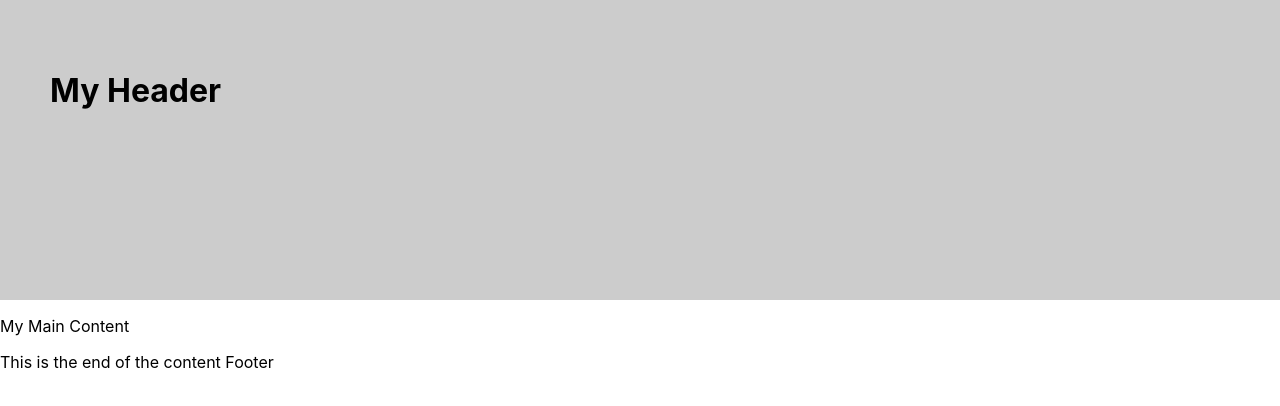
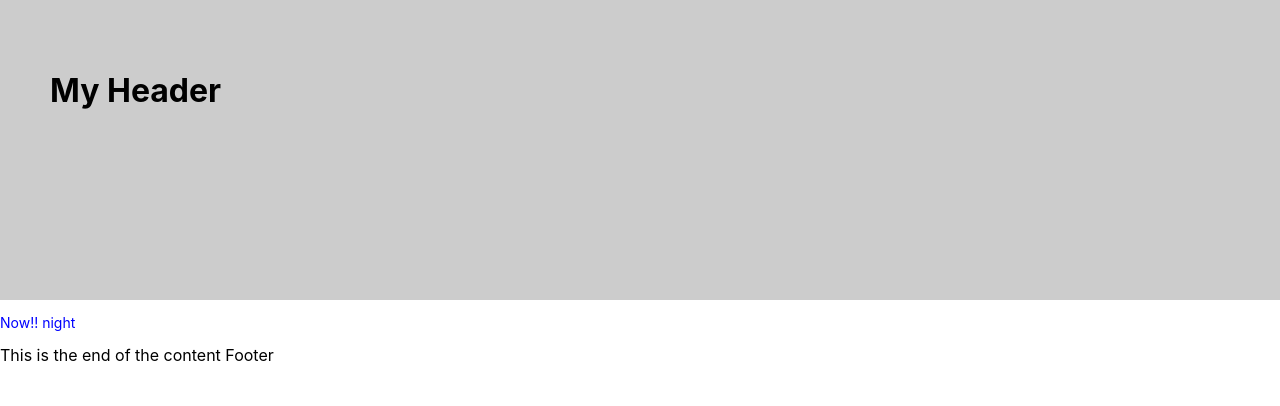
Before and after one commit to chithu777/reactTutorials, a React (Create React App) app: page / in a window 1280 px wide. Shown: the top 406 px of the page. Built offline with nearby package versions, Linux system fonts and the light colour scheme.

Commit message:
Dealing with inline and styles object

```diff
--- a/src/App.js
+++ b/src/App.js
@@ -4,6 +4,10 @@ import './App.css';
 import Header from './Header';
 import Main from './Main';
 import Footer from './Footer';
-const App =() =>  <body> <Header /> <Main /> <Footer /> </body>
+const App =() =>  {
+  return(
+    <div> <Header /> <Main /> <Footer /> </div>
+  )
+}
 
 export default App;
--- a/src/Main.js
+++ b/src/Main.js
@@ -1,12 +1,28 @@
 import React from 'react';
 function Main(){
+    const date =new Date(2018, 4, 4, 23);
+    const hours = date.getHours();
+    let myday;
+    const styles = {color:'red',fontSize:14};
+    if(hours < 12){
+        myday = "morning"
+        styles.color = "red"
+    }else if(hours >12 && hours < 17)
+    {
+        myday = "afternoon"
+        styles.color = "green"
+    }else if(hours >17 && hours < 19)
+    {
+        myday = "evening"
+        styles.color = "yellow"
+    }else{
+        myday = "night"
+        styles.color = "blue"
+    }
     return (
         <main>
-            <p>My Main Content</p>
+            <p style={styles}>Now!! {myday}</p>
         </main>
     )
 }
-
-
-
 export default Main
```
